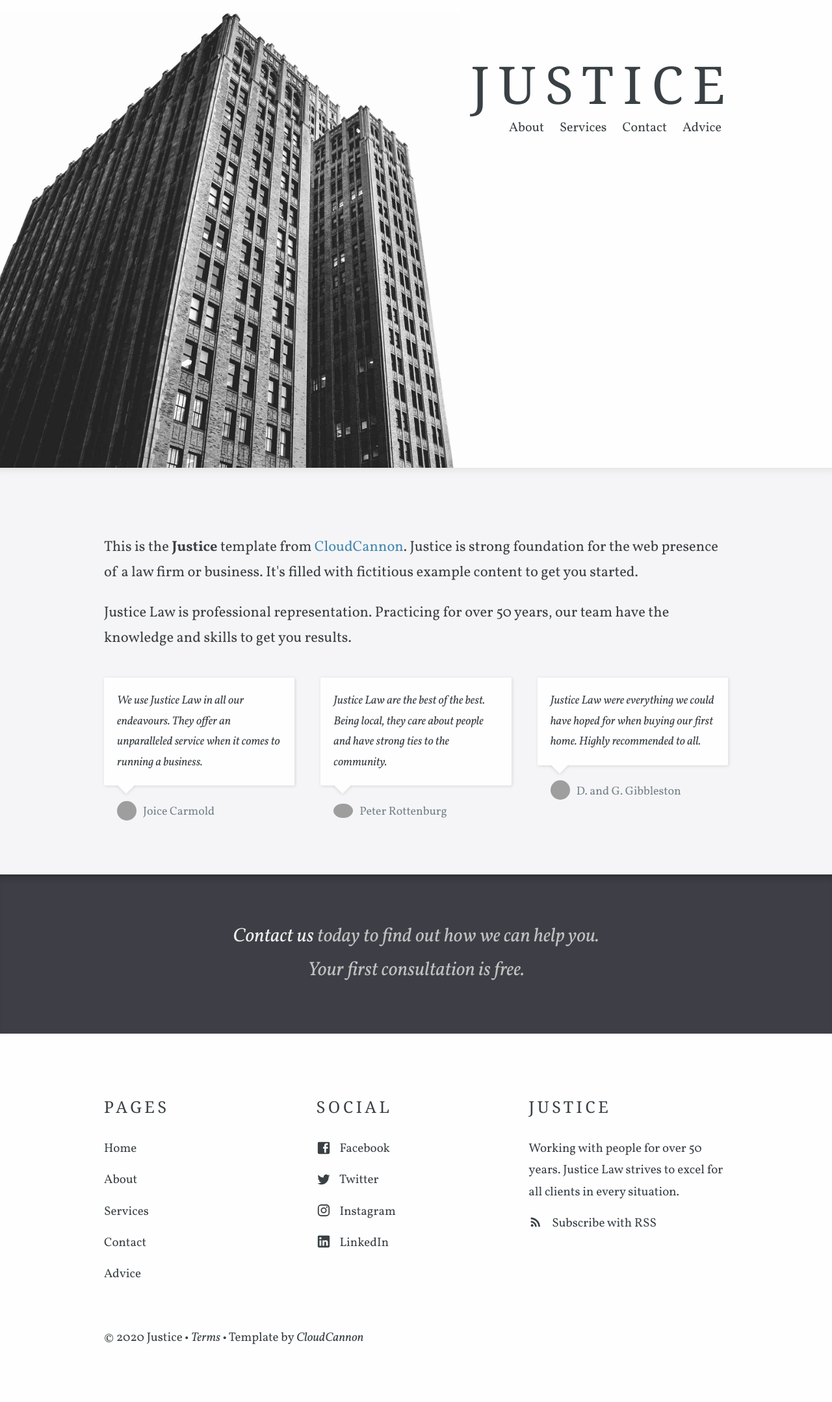
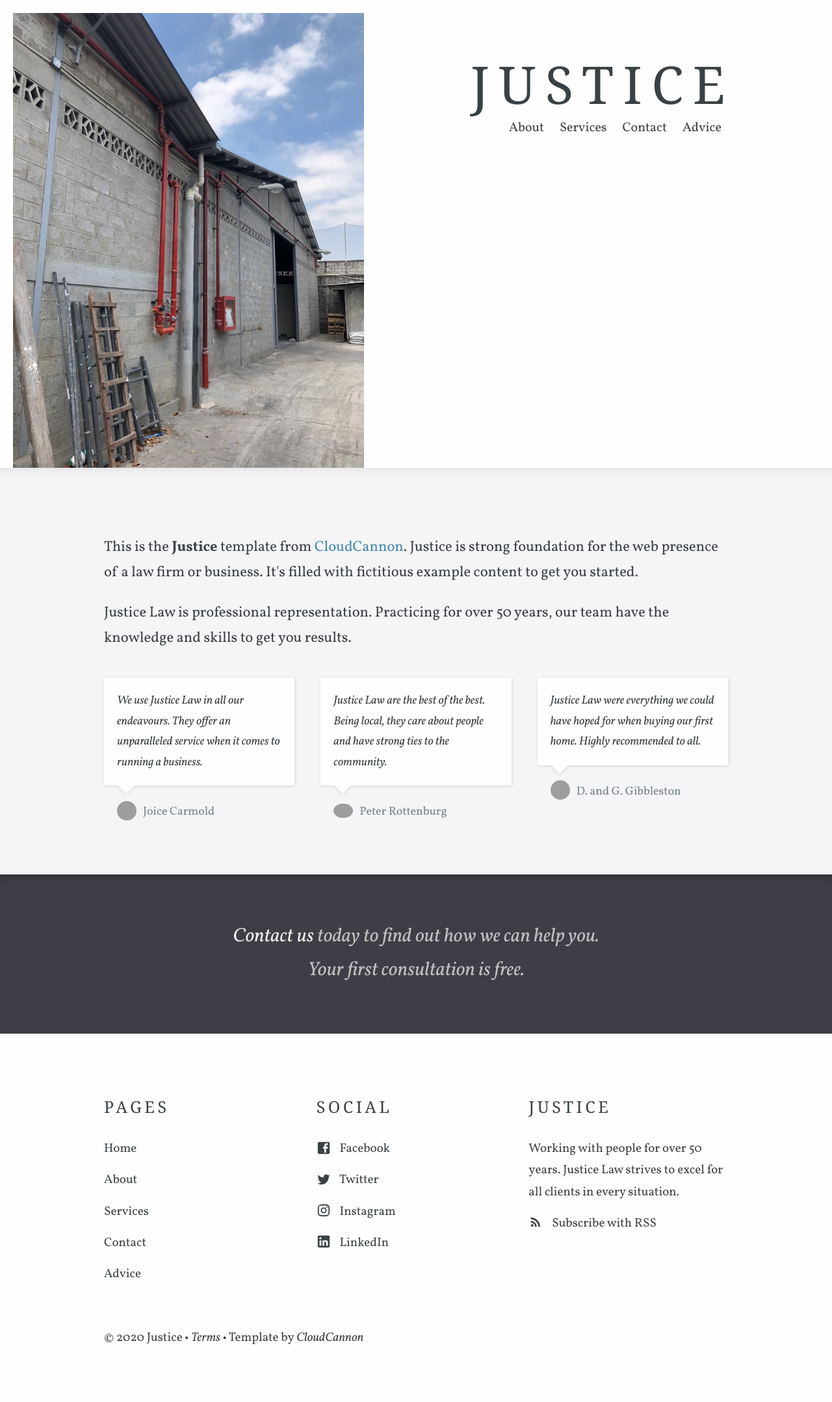
Before and after one commit to Imtelsa/imtelsa.github.io, a Jekyll site: the page built from index.html, in a window 1280 px wide. Shown: the whole page at 65% size. Built offline with Jekyll 4.4.1, drawn with Linux system fonts in a browser that asks for light colours; some web fonts are replaced; grey boxes are pictures that could not be loaded.

Commit message:
Update _config.yml

```diff
--- a/_config.yml
+++ b/_config.yml
@@ -37,8 +37,8 @@ defaults:
       path: ""
     values:
       layout: page
-      background_image_path: /uploads/building.jpg
-      image: /uploads/building.jpg
+      background_image_path: /uploads/flip.jpg
+      image: /uploads/flip.jpg
   -
     scope:
       path: ""
```
